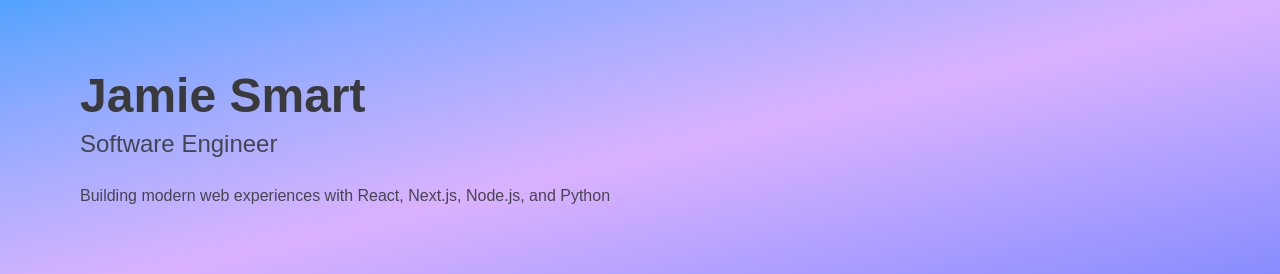
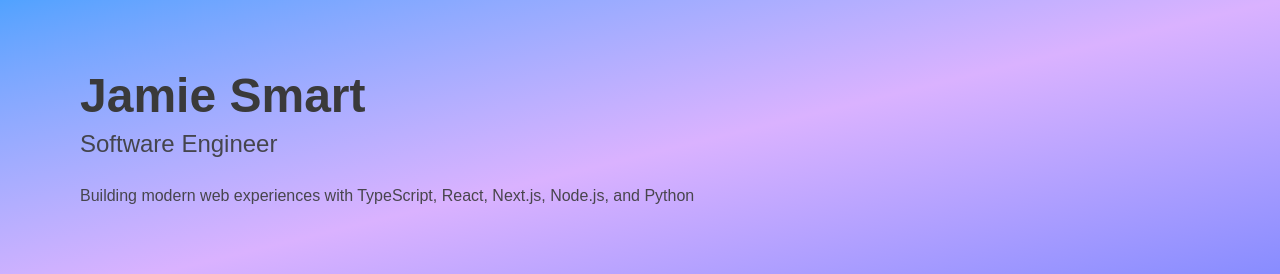
Before and after one commit to jamiemcg10/jamie-smart.info, a Next.js app: page / in a window 1280 px wide. Shown: the top 274 px of the page. Built offline with nearby package versions, Linux system fonts and the light colour scheme.

Commit message:
update headline

```diff
--- a/src/app/components/Header/Hero.tsx
+++ b/src/app/components/Header/Hero.tsx
@@ -5,7 +5,7 @@
         <h1 className="text-5xl font-bold mb-2">Jamie Smart</h1>
         <h2 className="text-2xl opacity-90 mb-6">Software Engineer</h2>
         <p className="mb-8 opacity-90">
-          Building modern web experiences with React, Next.js, Node.js, and Python
+          Building modern web experiences with TypeScript, React, Next.js, Node.js, and Python
         </p>
       </div>
     </section>
```
